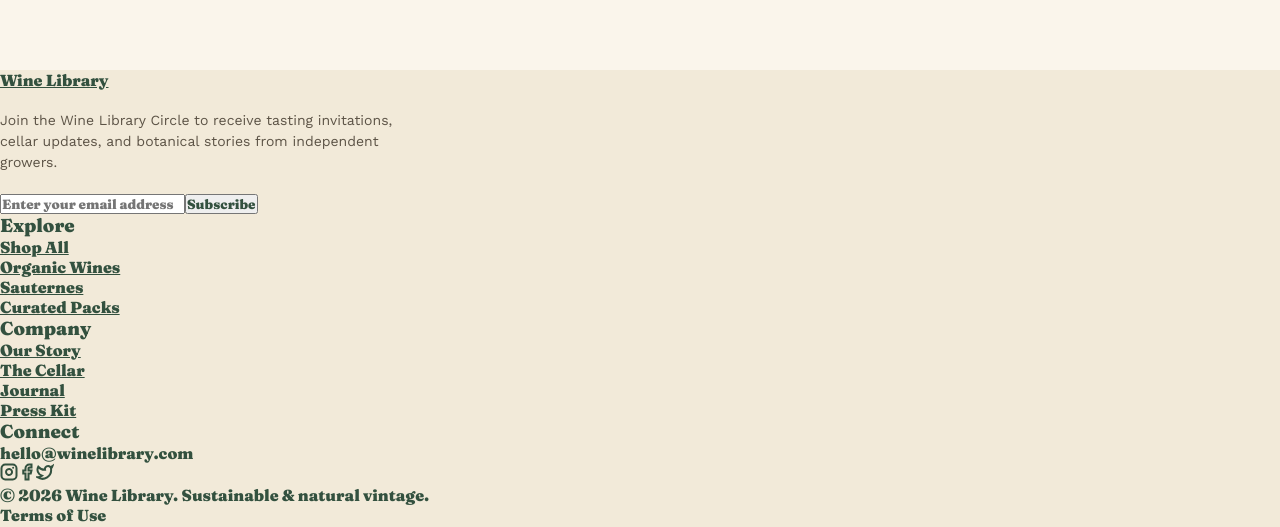
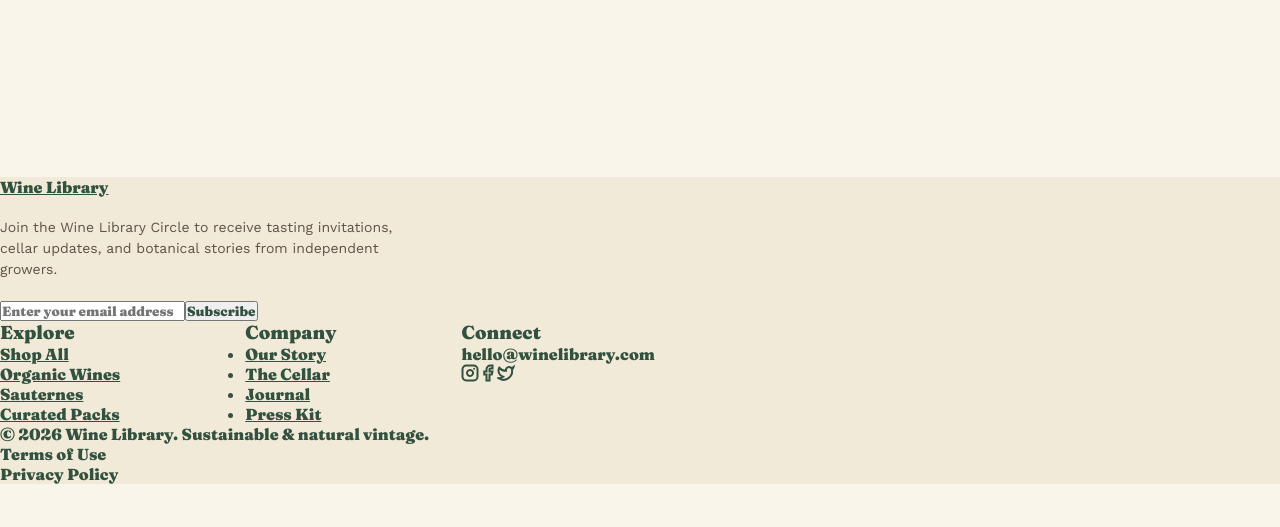
Before and after one commit to Wine-Library/frontend, a React (Vite) app: page /basket in a window 1280 px wide. Shown: the part 316-843 px from the top of the page. After the commit the page ends 800 px from the top, so only its background shows below. Built offline with nearby package versions, Linux system fonts and the light colour scheme; no server answers.

Commit message:
overlay-login--logged-out

```diff
--- a/src/Components/Favourites/Favourites.module.scss
+++ b/src/Components/Favourites/Favourites.module.scss
@@ -39,7 +39,8 @@
 .favourites__content {
   max-width: 1440px;
   margin-inline: auto;
-  padding: 64px 80px 100px 80px;
+  @include content-padding-inline;
+  padding-block: 64px 100px;
 
   flex: 1;
 
@@ -110,8 +111,16 @@
 }
 
 .favourites__title {
-  font-size: 40px;
+  font-size: 24px;
   font-weight: 900;
+
+  @include on-tablet {
+    font-size: 32px;
+  }
+
+  @include on-desktop {
+    font-size: 40px;
+  }
 }
 
 .favourites__grid {
--- a/src/Components/FilterSidebar/FilterSidebar.module.scss
+++ b/src/Components/FilterSidebar/FilterSidebar.module.scss
@@ -1,4 +1,5 @@
 @import '../../styles/variables.module';
+@import '../../styles/mixins.module';
 
 .filterSidebar {
   display: flex;
@@ -193,4 +194,12 @@
 
 .filterSidebarWrap {
   animation: slideIn 1s ease forwards;
+
+  @include on-tablet {
+    display: none;
+  }
+
+  @include on-desktop {
+    display: flex;
+  }
 }
--- a/src/Components/Footer/Footer.module.scss
+++ b/src/Components/Footer/Footer.module.scss
@@ -48,7 +48,14 @@
   flex-direction: column;
   gap: 20px;
 
-  width: 31.25%;
+
+  @include on-tablet {
+    width: 45%;
+  }
+
+  @include on-desktop {
+    width: 31.25%;
+  }
 }
 
 .footerSubscribeForm {
@@ -116,11 +123,21 @@
 .footer__line {
   margin: 0;
   height: 1px;
+  width: 100%;
   background: $color-text-tertiary;
 
   opacity: 0.2;
 
   margin-bottom: 48px;
+}
+
+.footerLineTop {
+  margin: 0;
+  height: 1px;
+  width: 100%;
+  background: $color-text-tertiary;
+
+  opacity: 0.2;
 }
 
 .footer__nav__title {
@@ -165,6 +182,24 @@
   gap: 48px;
 }
 
+.footerItemsTop {
+  display: flex;
+  flex-direction: row;
+  align-items: flex-start;
+  align-self: stretch;
+
+  justify-content: space-between;
+
+  @include on-tablet {
+    gap: 32px;
+    justify-content: stretch;
+  }
+
+  @include on-desktop {
+    gap: 125px;
+  }
+}
+
 .footer__top {
   display: flex;
   flex-direction: row;
@@ -172,6 +207,16 @@
   align-self: stretch;
 
   justify-content: space-between;
+
+  @include on-tablet {
+    flex-direction: column;
+    gap: 32px;
+  }
+
+  @include on-desktop {
+    flex-direction: row;
+    gap: 0;
+  }
 }
 
 .footer__connect {
--- a/src/Components/Footer/Footer.tsx
+++ b/src/Components/Footer/Footer.tsx
@@ -6,6 +6,9 @@ import facebook from '../../assets/icons/facebook.svg';
 import twitter from '../../assets/icons/twitter.svg';
 
 export const Footer = () => {
+  const width = window.innerWidth;
+  const isTablet = width >= 768 && width <= 1023;
+
   return (
     <footer className={s.footer}>
       <div className={s.footerContainer}>
@@ -26,6 +29,10 @@ export const Footer = () => {
               </button>
             </form>
           </div>
+          {isTablet && (
+            <div className={s.footerLineTop}></div>
+          )}
+          <div className={s.footerItemsTop}>
             <div className={s.footerItems}>
               <h3 className={s.footerNavTitle}>Explore</h3>
               <nav className={s.footerNav}>
@@ -116,6 +123,7 @@ export const Footer = () => {
               </div>
             </div>
           </div>
+        </div>
         <div>
           <div className={s.footerLine}></div>
           <div className={s.footerBottom}>
--- /dev/null
+++ b/src/Components/LoginOverlay/LoginOverlay.module.scss
@@ -0,0 +1,88 @@
+@import '../../styles/variables.module';
+
+.loginOverlayWrap {
+  z-index: 20;
+  display: flex;
+  width: 100%;
+  height: 100vh;
+  flex-direction: column;
+  justify-content: center;
+  align-items: center;
+
+  position: fixed;
+  top: 0;
+  left: 0;
+
+  background: rgba(24, 19, 16, 0.60);
+  backdrop-filter: blur(8px);
+}
+
+.loginOverlay {
+  position: relative;
+
+  display: flex;
+  width: 480px;
+  padding: 48px;
+  flex-direction: column;
+  align-items: flex-start;
+  gap: 32px;
+
+  border-radius: 24px;
+  background: $color-bg-card;
+  box-shadow: 0 16px 48px 0 rgba(24, 19, 16, 0.20);
+}
+
+.loginOverlayClose {
+  display: flex;
+  padding: 8px;
+  flex-direction: column;
+  align-items: flex-start;
+
+  border: none;
+
+  cursor: pointer;
+
+  position: absolute;
+  right: 24px;
+  top: 24px;
+
+  border-radius: 100px;
+  background: #FAF6EE;
+}
+
+.loginOverlay {
+  position: relative;
+  animation: slideUp 0.6s ease forwards;
+}
+
+.loginOverlayWrap {
+  animation: slideAppear 0.6s ease forwards;
+}
+
+.loginOverlayWrap.closing {
+  animation: slideDisappear 0.6s ease forwards;
+}
+
+.closing .loginOverlay {
+  animation: slideOut 0.6s ease forwards;
+}
+
+@keyframes slideUp {
+  from { transform: translateY(20%); opacity: 0; }
+  to { transform: translateY(0); opacity: 1; }
+}
+
+@keyframes slideAppear {
+  from { opacity: 0 }
+  to { opacity: 1 }
+}
+
+@keyframes slideOut{
+  from { transform: translateY(0); opacity: 1; }
+  to { transform: translateY(20%); opacity: 0; }
+}
+
+@keyframes slideDisappear {
+  from { opacity: 1 }
+  to { opacity: 0 }
+}
--- /dev/null
+++ b/src/Components/LoginOverlay/LoginOverlay.tsx
@@ -0,0 +1,40 @@
+import s from './LoginOverlay.module.scss';
+import close from '../../assets/icons/close-circle.svg';
+import LoginForm from '../LoginForm/LoginForm';
+import React from 'react';
+
+type Props = {
+  setShowAuthModal: React.Dispatch<React.SetStateAction<boolean>>;
+}
+
+export const LoginOverlay: React.FC<Props> = ({ setShowAuthModal }) => {
+  const [isClosing, setIsClosing] = React.useState(false);
+
+  const handleClose = () => {
+    setIsClosing(true);
+  };
+
+  const handleAnimationEnd = () => {
+    if (isClosing) {
+      setShowAuthModal(false);
+    }
+  };
+
+  return (
+      <div
+        className={`${s.loginOverlayWrap} ${isClosing ? s.closing : ""}`}
+        onAnimationEnd={handleAnimationEnd}
+      >
+        <div className={s.loginOverlay}>
+          <button
+            onClick={handleClose}
+            className={s.loginOverlayClose}
+          >
+            <img src={close} alt="" />
+          </button>
+
+          <LoginForm />
+        </div>
+      </div>
+    );
+  };
--- a/src/Components/Wines/Wines.module.scss
+++ b/src/Components/Wines/Wines.module.scss
@@ -5,6 +5,11 @@
   min-height: 100vh;
   display: flex;
   flex-direction: column;
+}
+
+.winesOverflow {
+  overflow-y: hidden;
+  overflow-x: hidden;
 }
 
 .winesContent {
@@ -497,11 +502,18 @@
 }
 
 .winesSearchWrap {
-  display: grid;
-  grid-template-columns: 300px 1fr;
-  grid-template-areas:
+  @include on-tablet {
+    display: flex;
+    flex-direction: column;
+  }
+
+  @include on-desktop {
+    display: grid;
+    grid-template-columns: 300px 1fr;
+    grid-template-areas:
     "sidebar winecard"
     "sidebar winecard";
+  }
 }
 
 .filterSidebar { grid-area: sidebar; }
@@ -513,7 +525,7 @@
   margin-bottom: 40px;
 
   @include on-tablet {
-    --columns: 1;
+    --columns: 2;
 
     column-gap: 16px;
     row-gap: 40px;
--- a/src/Components/Wines/Wines.tsx
+++ b/src/Components/Wines/Wines.tsx
@@ -5,7 +5,6 @@ import { Filters } from "../Filters/Filters";
 import { searchWines, type PageResponse } from "@/api/wines";
 import { useEffect, useMemo, useState } from "react";
 import type { Wine } from "@/types";
-import AuthPage from "../Account/AuthPage";
 import type { FilterValue } from "@/types/Filter";
 import { WineCard } from "../WineCard/WineCard";
 import { Loader } from "../Loader/Loader";
@@ -17,6 +16,7 @@ import { mapWineType, SORT_MAP } from "@/utils/filter";
 import pathIcon from '../../assets/icons/PathIcon.svg';
 import activeFilterDelete from '../../assets/icons/activeFilterDelete.svg';
 import { FilterSideBar } from "../FilterSidebar/FilterSidebar";
+import { LoginOverlay } from "../LoginOverlay/LoginOverlay";
 
 const ReactPaginate = (
   typeof ReactPaginateRaw === 'function'
@@ -36,8 +36,6 @@ export const Wines = () => {
   const [selectedType, setSelectedType] = useState<string>('All');
   const [currentPage, setCurrentPage] = useState(1);
   const [isSearch, setIsSearch] = useState(!!initialSearch);
-  const width = window.innerWidth;
-  const isTablet = width >= 768 && width <= 1023;
   const itemsPerPage = isSearch ? 6 : 8;
   const [minPrice, setMinPrice] = useState(0);
   const [maxPrice, setMaxPrice] = useState(0);
@@ -178,7 +176,7 @@ export const Wines = () => {
   }, [selectedCountry, selectedType, selectedSortBy, selectedRating, minPrice, maxPrice, isSearch, query]);
 
   return (
-    <div id="top" className={s.wines}>
+    <div id="top" className={clsx(s.wines, showAuthModal && s.winesOverflow )}>
       {loading && <Loader />}
       <Header setIsSearch={setIsSearch} isSearch={isSearch} query={query} setQuery={setQuery} />
       <div className={clsx(s.winesContent, 'pageContent')}>
@@ -228,7 +226,19 @@ export const Wines = () => {
           )}
         <div className={s.winesFiltersContainer}>
           <div className={clsx(s.winesSearchW, isSearch && s.winesSearchWrap)}>
-            {isSearch || isTablet && isSearch ? (
+            {!isSearch ? (
+              <div className={s.winesFilterWrap}>
+                <Filters
+                  wines={allWinesPage?.content ?? []}
+                  selectedType={selectedType}
+                  setSelectedType={setSelectedType}
+                  onCountrySelect={setSelectedCountry}
+                  selectedCountry={selectedCountry}
+                  selectedSortBy={selectedSortBy}
+                  setSelectedSortBy={setSelectedSortBy}
+                />
+              </div>
+            ) : (
               <div className={s.filterSidebarWrap}>
                 <FilterSideBar
                   minPrice={minPrice}
@@ -244,18 +254,6 @@ export const Wines = () => {
                   setSelectedSortBy={setSelectedSortBy}
                   selectedRating={selectedRating}
                   setSelectedRating={setSelectedRating}
-                />
-              </div>
-            ) : (
-              <div className={s.winesFilterWrap}>
-                <Filters
-                  wines={allWinesPage?.content ?? []}
-                  selectedType={selectedType}
-                  setSelectedType={setSelectedType}
-                  onCountrySelect={setSelectedCountry}
-                  selectedCountry={selectedCountry}
-                  selectedSortBy={selectedSortBy}
-                  setSelectedSortBy={setSelectedSortBy}
                 />
               </div>
             )}
@@ -306,7 +304,7 @@ export const Wines = () => {
             />
           </div>
         )}
-        {showAuthModal && <AuthPage setShowAuthModal={setShowAuthModal} />}
+        {showAuthModal && <LoginOverlay setShowAuthModal={setShowAuthModal} />}
       </div>
       <Footer />
     </div>
```
Also changed, not shown: src/assets/icons/close-circle.svg (added). Lines whose indentation alone changed are shown as unchanged.
